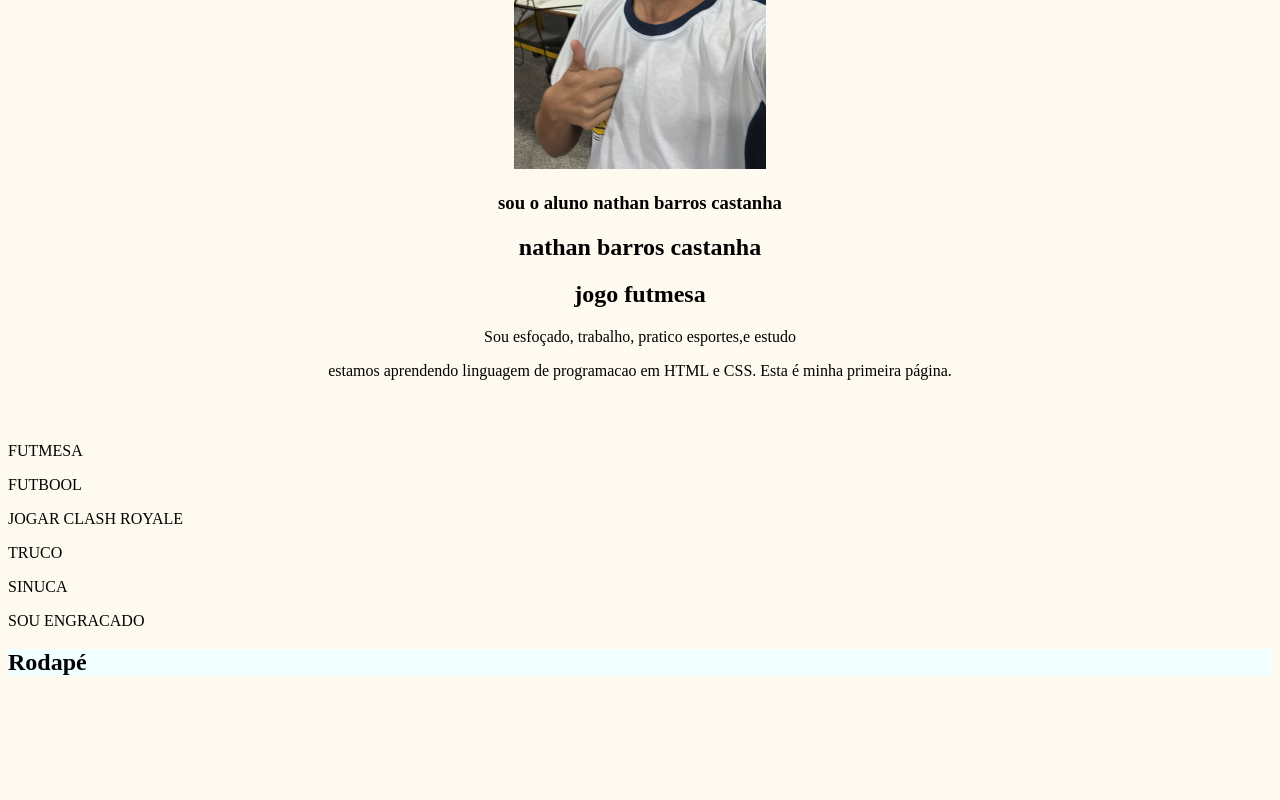
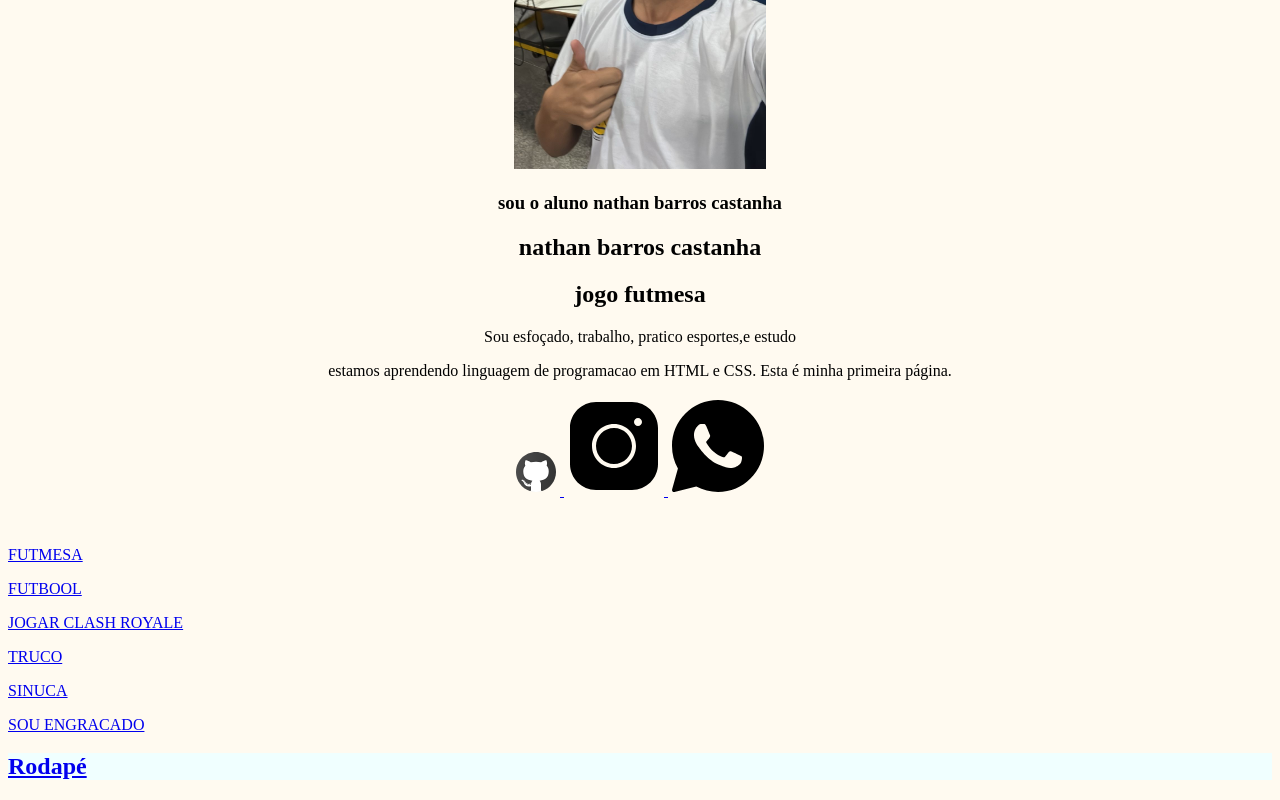
Before and after one commit to nathanbc777/segundo-repositorio, a plain HTML site: page index.html in a window 1280 px wide. Shown: the part 456-1256 px from the top of the page. Before the commit the page ends 1152 px from the top, so only its background shows below. Drawn offline with Linux system fonts and the light colour scheme.

Commit message:
aula 31/03

```diff
--- a/index.html
+++ b/index.html
@@ -24,6 +24,16 @@
             <h1> jogo futmesa </h1>
             <P>Sou esfoçado, trabalho, pratico esportes,e estudo </P>
             <p> estamos aprendendo linguagem de programacao em HTML e CSS. Esta é minha primeira página.</p>
+
+            </a>
+            <a href="https://github.com/nathanbc777/segundo-repositorio.git"   class="estudante-icone">
+            <img src="img/github.svg" alt="Icone do github">
+            </a>
+            <a href="https://instagram.com/Ntzin.08">
+            <img src="img/instagram.svg" alt="Icone do instagram"  class="estudante-icone">
+            </a>
+            <a href="https://wa.me/5541999927036">
+            <img src="img/whatsapp.svg" alt="Icone do whatsapp"  class="estudante-icone">
         </section>
 
         <section id="minhasHabilidades">
```
